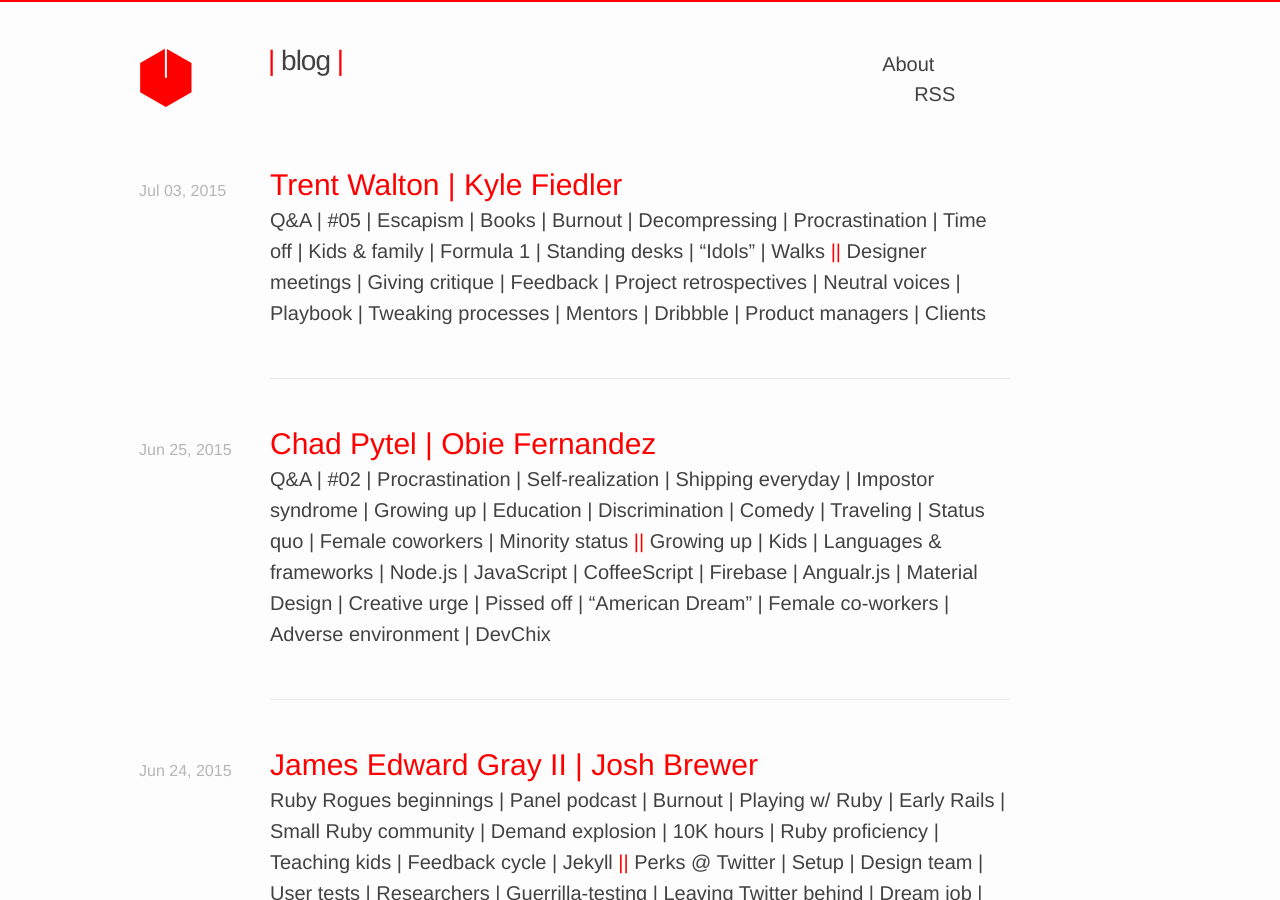
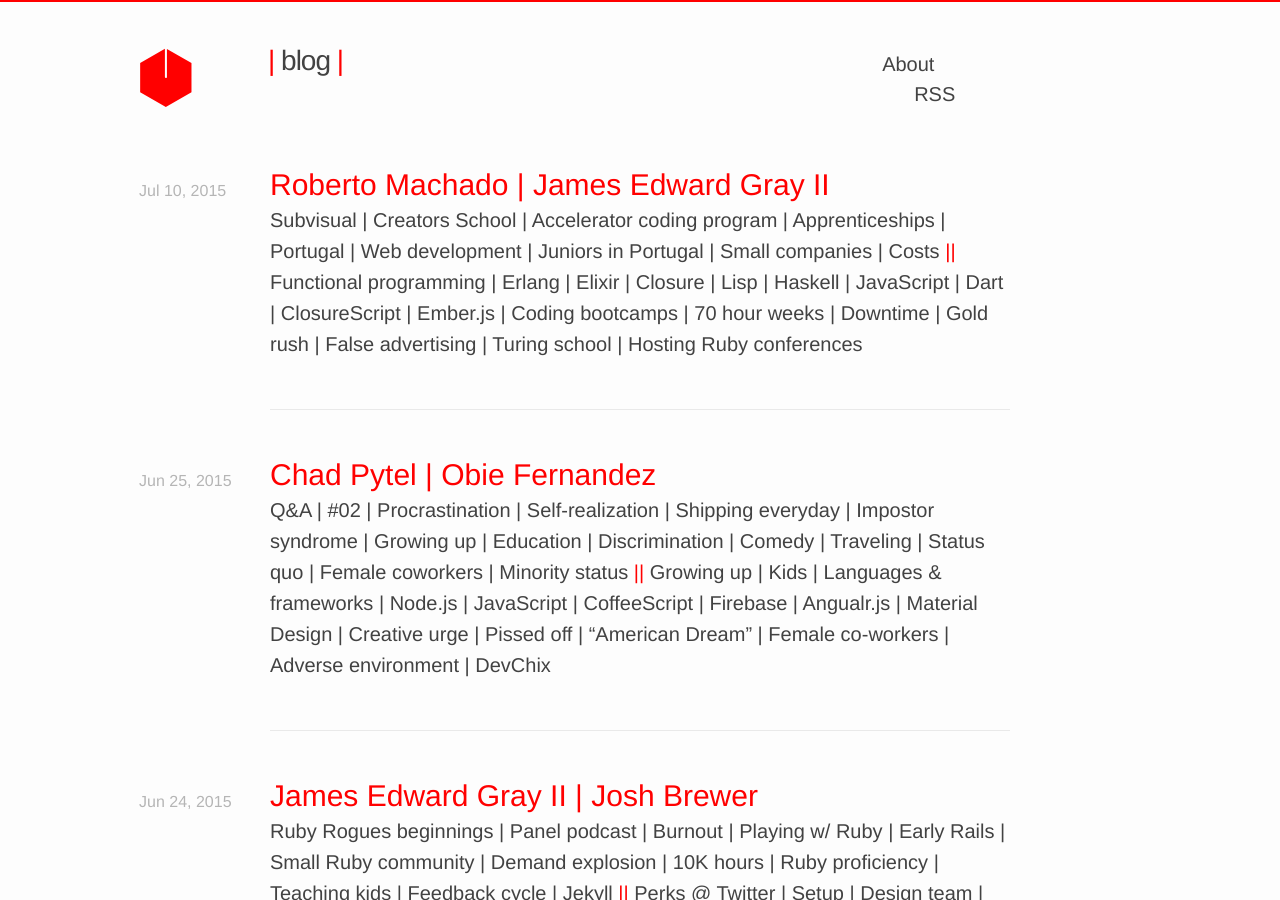
Before and after one commit to vis-kid/between_blog, a Jekyll site: the page built from index.html, in a window 1280 px wide and 900 px high. Built offline with Jekyll 4.4.1, drawn with Linux system fonts in a browser that asks for light colours; nearby versions of some CDN libraries; the list of posts is cut into pages by our own code.

Commit message:
Adds synopsis for 2015/07/10 Roberto Machado | James Edward Gray II

```diff
--- a/_posts/July_2015/2015-07-03-Walton-Fiedler.markdown
+++ b/_posts/July_2015/2015-07-03-Walton-Fiedler.markdown
@@ -1,23 +1,23 @@
 ---
 layout: post
-date: 2015-07-03 20:05:00
-title: "Trent Walton | Kyle Fiedler"
+date: 2015-07-10 20:05:00
+title: "Roberto Machado | James Edward Gray II"
 
-excerpt: Q&A | &#35;05 | Escapism | Books | Burnout | Decompressing | Procrastination | Time off | Kids & family | Formula 1 | Standing desks | “Idols” | Walks || Designer meetings | Giving critique | Feedback | Project retrospectives | Neutral voices | Playbook | Tweaking processes | Mentors | Dribbble | Product managers | Clients
+excerpt: Subvisual | Creators School | Accelerator coding program | Apprenticeships | Portugal | Web development | Juniors in Portugal | Small companies | Costs || Functional programming | Erlang | Elixir | Closure | Lisp | Haskell | JavaScript | Dart | ClosureScript | Ember.js | Coding bootcamps | 70 hour weeks | Downtime | Gold rush | False advertising | Turing school | Hosting Ruby conferences
 
-interviewee01_episode_number: 126
-interviewee01_SC_id: 212990122
-interviewee01_name: Trent Walton
-interviewee01_episode_length: 11
+interviewee01_episode_number: 128
+interviewee01_SC_id: 213935255
+interviewee01_name: Roberto Machado
+interviewee01_episode_length: 8
 interviewee01_episode_audio_quality: Good
-interviewee01_episode_shownotes: http://betweenscreens.fm/episodes/126
-interviewee01_keywords: Q&A | &#35;05 | Escapism | Books | Burnout | Decompressing | Procrastination | Time off | Kids & family | Formula 1 | Standing desks | “Idols” | Walks
+interviewee01_episode_shownotes: http://betweenscreens.fm/episodes/128
+interviewee01_keywords: Subvisual | Creators School | Accelerator coding program | Apprenticeships | Portugal | Web development | Juniors in Portugal | Small companies | Costs
 
-interviewee02_episode_number: 127
-interviewee02_SC_id: 213672417
-interviewee02_name: Kyle Fiedler
-interviewee02_episode_length: 10
+interviewee02_episode_number: 129
+interviewee02_SC_id: 213987148
+interviewee02_name: James Edward Gray II
+interviewee02_episode_length: 12
 interviewee02_episode_audio_quality: Good
-interviewee02_episode_shownotes: http://betweenscreens.fm/episodes/127
-interviewee02_keywords: Designer meetings | Giving critique | Feedback | Project retrospectives | Neutral voices | Playbook | Tweaking processes | Mentors | Dribbble | Product managers | Clients
+interviewee02_episode_shownotes: http://betweenscreens.fm/episodes/129
+interviewee02_keywords: Functional programming | Erlang | Elixir | Closure | Lisp | Haskell | JavaScript | Dart | ClosureScript | Ember.js | Coding bootcamps | 70 hour weeks | Downtime | Gold rush | False advertising | Turing school | Hosting Ruby conferences
 ---
```
